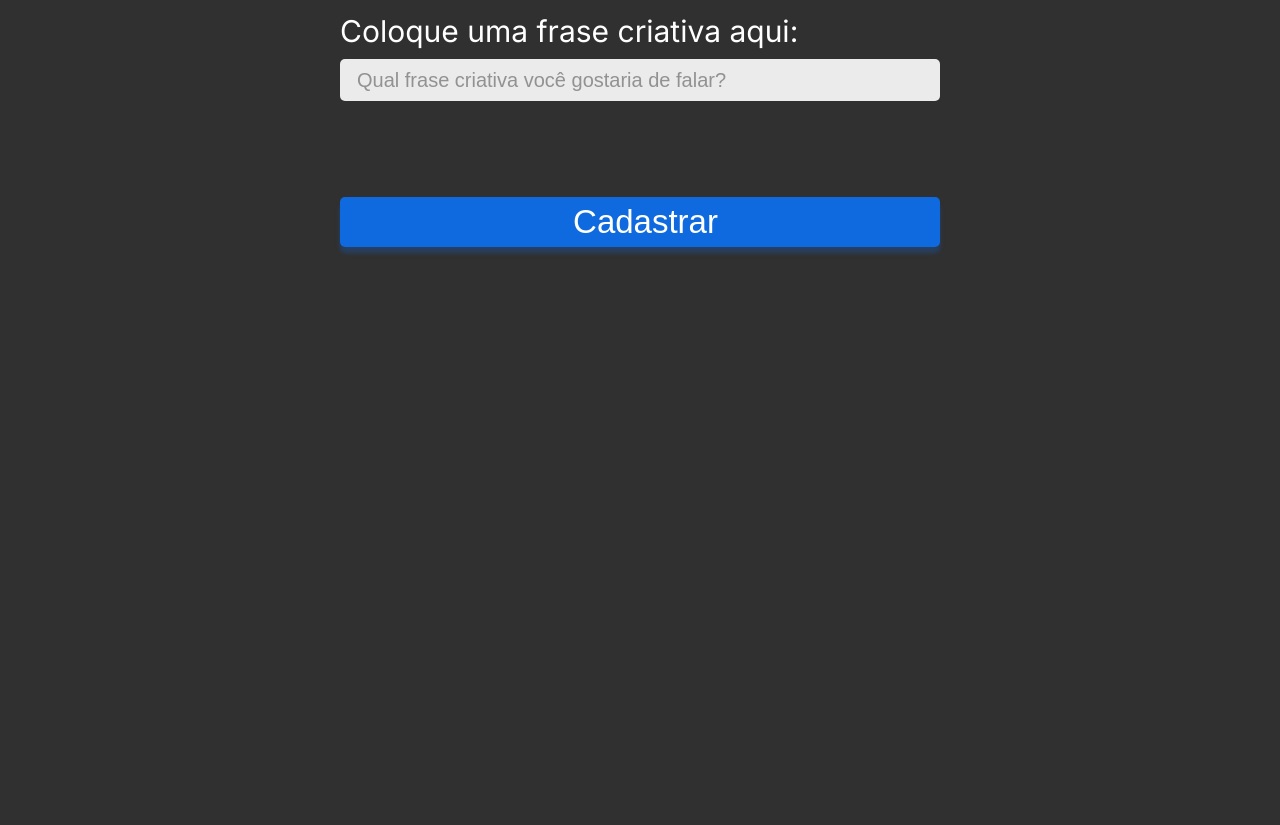
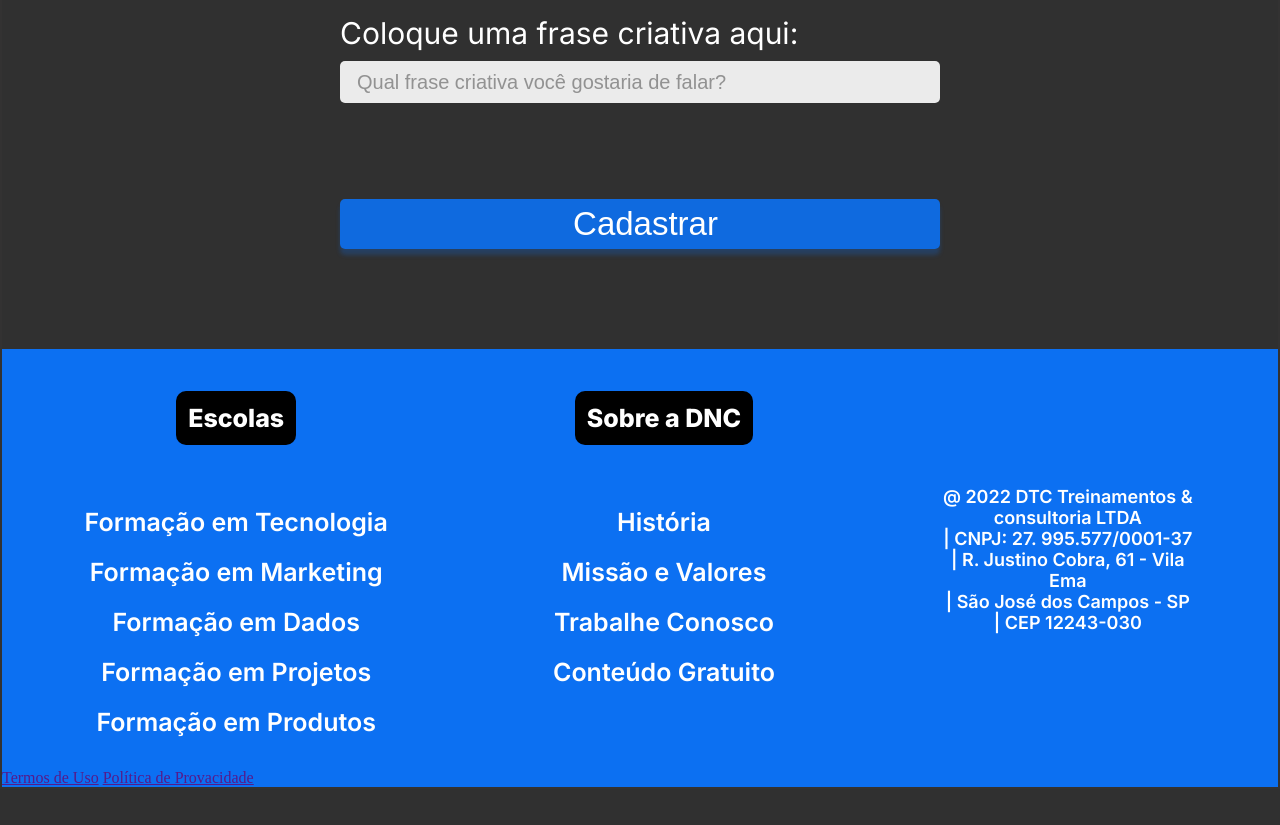
Before and after one commit to Djordsman/bootcamp-tech, a plain HTML site: page index.html in a window 1280 px wide. Shown: the part 1141-1966 px from the top of the page. After the commit the page ends 1930 px from the top, so only its background shows below. Drawn offline with Linux system fonts and the light colour scheme.

Commit message:
Configurando menus da div footer e estilizando a mesma

```diff
--- a/index.html
+++ b/index.html
@@ -68,7 +68,36 @@
         </form>
     </section>
 
-    <div style="height:1200px;">
-    </div>
+    <footer>
+        <div class="menurodape">
+            <nav>
+                <h5>Escolas</h5>
+                <ul>
+                    <li><a href="">Formação em Tecnologia<a></li>
+                    <li><a href="">Formação em Marketing</a></li>
+                    <li><a href="">Formação em Dados</a></li>
+                    <li><a href="">Formação em Projetos</a></li>
+                    <li><a href="">Formação em Produtos</a></li>
+                </ul>
+            </nav>
+            <nav>
+                <h5>Sobre a DNC</h5>
+                <ul>
+                    <li><a href="">História<a></li>
+                    <li><a href="">Missão e Valores</a></li>
+                    <li><a href="">Trabalhe Conosco</a></li>
+                    <li><a href="">Conteúdo Gratuito</a></li>
+                </ul>
+            </nav>
+            <div class="endereço">
+                @ 2022 DTC Treinamentos & consultoria LTDA <br> | CNPJ: 27. 995.577/0001-37 <br>| R. Justino Cobra, 61 - Vila Ema <br>| São José dos Campos - SP | CEP 12243-030
+            </div>
+        </div>
+        <div class="rodape">
+            <a href="">Termos de Uso</a>
+            <a href="">Política de Provacidade</a>
+        </div>
+    </footer>
+
 </body>
 </html>
--- a/style.css
+++ b/style.css
@@ -12,6 +12,7 @@ body {
     padding: 0px;
     background: linear-gradient(180deg, rgba(12, 112, 242, 0.5)19.91%, rgba(12, 112, 242, 0) 24.84%), #303030;
     background-repeat: no-repeat;
+    border: 2.5px solid rgb(51, 50, 50);
 }
 
     #menu {
@@ -154,3 +155,66 @@ body {
             box-shadow: 0px 6px 4px rgba(12, 112, 242, 0.25);
             cursor: pointer;
         }
+
+        footer {
+            width: 100%;
+            background-color: var(--azul-dnc);
+        }
+
+        footer .menurodape {
+            display: flex;
+            justify-content: space-around;
+            align-items: center;
+
+        }
+
+        footer ul {
+            list-style: none;
+            margin: 0px;
+            padding: 0px;
+        }
+
+        footer nav {
+            display: flex;
+            flex-direction: column;
+            align-items: center;
+            height: 420px;
+        }
+
+        footer h5 {
+            text-align: center;
+            background:black;
+            color: white;
+            font-weight: 800;
+            font-size: 25px;
+            font-family: var(--fonte-padrão);
+            border-radius: 10px;
+            padding: 12px;
+        }
+
+        footer ul li {
+            text-align: center;
+            color: white;
+            font-weight: 600;
+            font-size: 25px;
+            font-family: var(--fonte-padrão);
+            margin: 20px 0px 20px 0px;
+        }
+
+        footer ul li a {
+            color: white;
+            text-decoration: none;
+        }
+
+        footer ul li a:hover {
+            color: var(--cinza-hover);
+        }
+
+        footer .endereço {
+            text-align: center;
+            color: white;
+            font-family: var(--fonte-padrão);
+            font-size: 18px;
+            font-weight: 600;
+            width: 20%;
+        }
```
